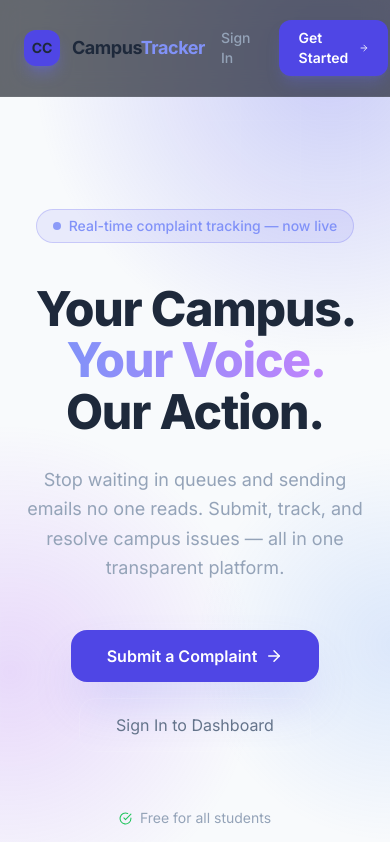
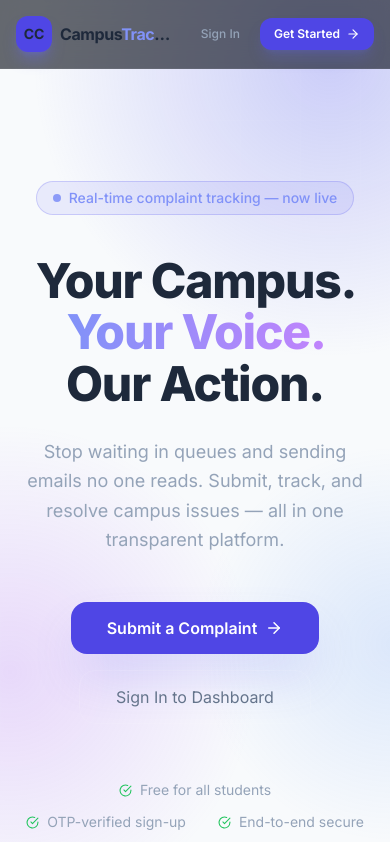
Before and after one commit to s7d4007/Campus-Complaint-Tracker, a React (Vite) app in the folder client/: page / in a window 390 px wide. Shown: the top 842 px of the page. Built offline with nearby package versions, Linux system fonts and the light colour scheme; no server answers.

Commit message:
Adjust Get Started Button Spacing In Mobile View

```diff
--- a/client/src/pages/Welcome.jsx
+++ b/client/src/pages/Welcome.jsx
@@ -102,23 +102,23 @@ export default function Welcome() {
             </div>
 
             {/* ── Navbar ──────────────────────────────────────────── */}
-            <header className="relative z-20 flex items-center justify-between px-6 md:px-16 py-5
+            <header className="relative z-20 flex items-center justify-between px-4 sm:px-6 md:px-16 py-4 sm:py-5
                                border-b border-white/5 backdrop-blur-md bg-gray-950/60 sticky top-0">
-                <div className="flex items-center gap-3">
-                    <div className="w-9 h-9 rounded-xl bg-primary-600 flex items-center justify-center font-bold text-sm shadow-lg shadow-primary-500/40">
+                <div className="flex items-center gap-2 sm:gap-3 min-w-0">
+                    <div className="w-9 h-9 rounded-xl bg-primary-600 flex items-center justify-center font-bold text-sm shadow-lg shadow-primary-500/40 flex-shrink-0">
                         CC
                     </div>
-                    <span className="text-lg font-bold tracking-tight">
+                    <span className="text-base sm:text-lg font-bold tracking-tight truncate">
                         Campus<span className="text-primary-400">Tracker</span>
                     </span>
                 </div>
-                <nav className="flex items-center gap-3">
+                <nav className="flex items-center gap-2 sm:gap-3 flex-shrink-0 ml-4">
                     <Link id="welcome-login" to="/login"
-                        className="text-sm font-medium text-gray-400 hover:text-white transition-colors px-4 py-2 rounded-xl hover:bg-white/5">
+                        className="text-xs sm:text-sm font-medium text-gray-400 hover:text-white transition-colors px-3 sm:px-4 py-2 rounded-xl hover:bg-white/5 whitespace-nowrap">
                         Sign In
                     </Link>
                     <Link id="welcome-register" to="/register"
-                        className="btn-primary text-sm py-2 px-5 flex items-center gap-1.5 shadow-lg shadow-primary-500/25">
+                        className="btn-primary text-xs sm:text-sm py-2 px-3.5 sm:px-5 flex items-center gap-1.5 shadow-lg shadow-primary-500/25 whitespace-nowrap">
                         Get Started <FiArrowRight size={14} />
                     </Link>
                 </nav>
```
Also changed, not shown: client/vite.config.js.timestamp-1789217783296-02c3523c53fdc.mjs (added, +10 -0 lines).
